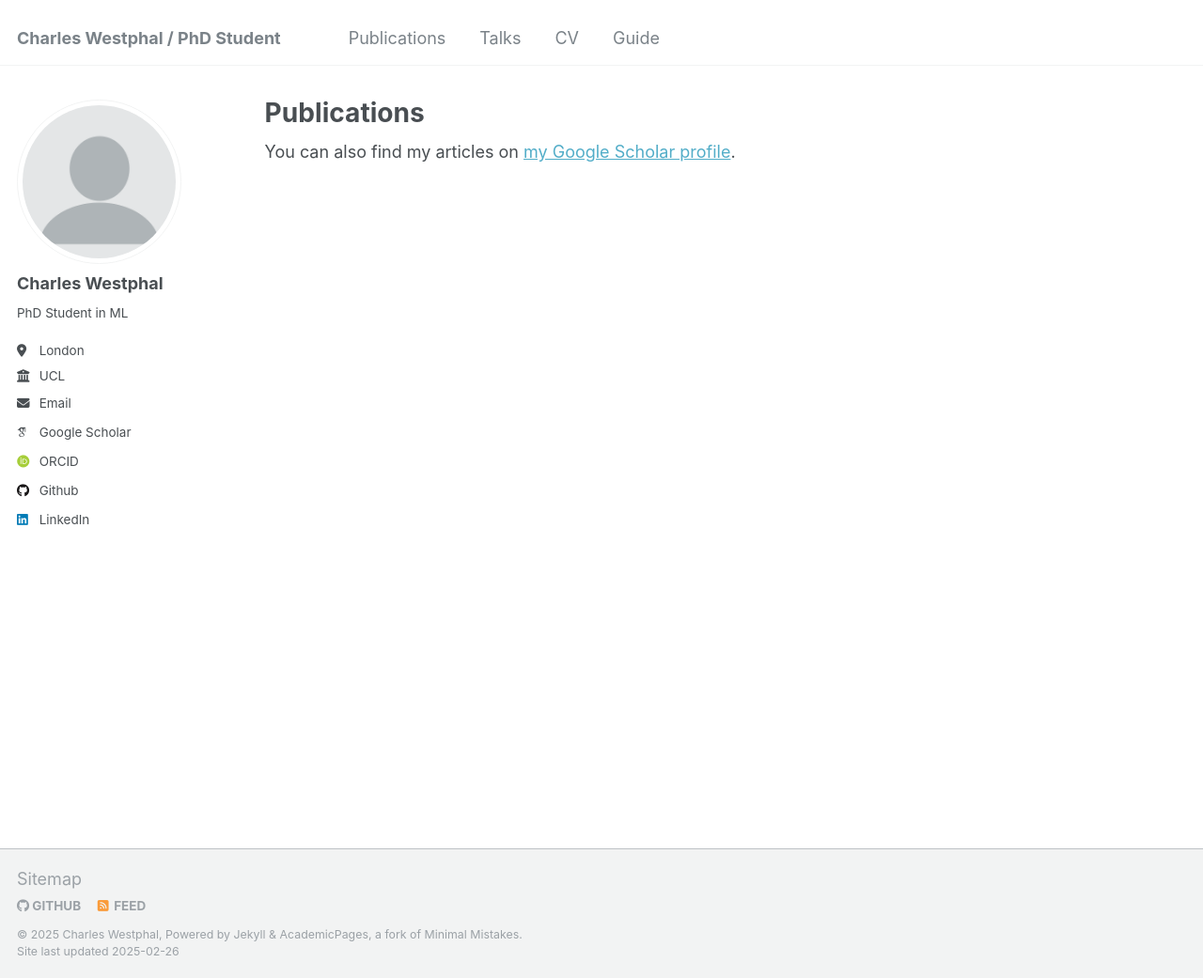
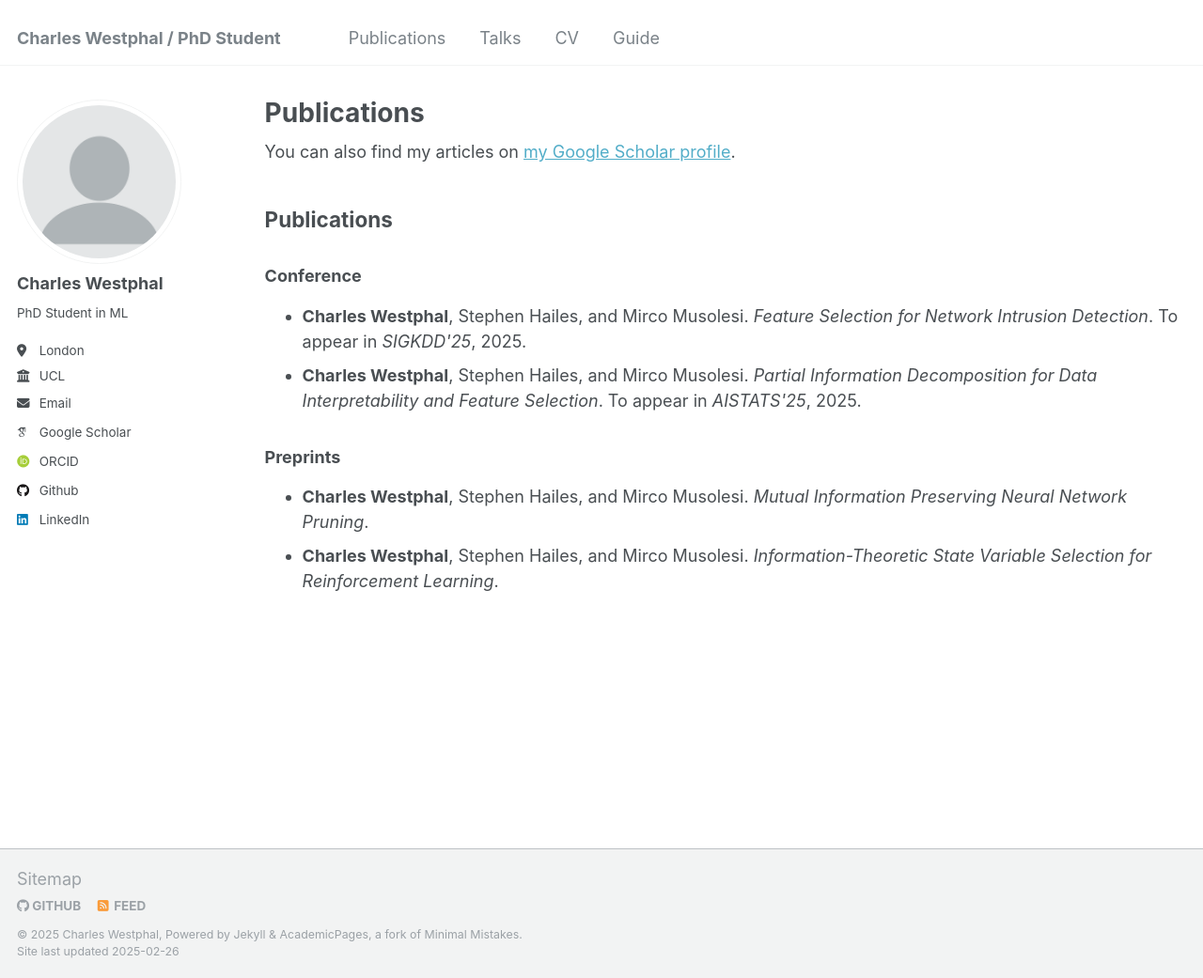
Before and after one commit to c-s-westphal/c-s-westphal.github.io, a Jekyll site: the page built from _pages/publications.html, in a window 1280 px wide and 1041 px high. Shown: the whole window at 94% size. Built offline with Jekyll 4.4.1, drawn with Linux system fonts in a browser that asks for light colours; some web fonts are replaced.

Commit message:
Update publications.html

```diff
--- a/_pages/publications.html
+++ b/_pages/publications.html
@@ -6,28 +6,23 @@ author_profile: true
 ---
 
 {% if site.author.googlescholar %}
-  <div class="wordwrap">You can also find my articles on <a href="{{site.author.googlescholar}}">my Google Scholar profile</a>.</div>
+  <div class="wordwrap">You can also find my articles on <a href="{{ site.author.googlescholar }}">my Google Scholar profile</a>.</div>
 {% endif %}
 
 {% include base_path %}
 
-<!-- New style rendering if publication categories are defined -->
-{% if site.publication_category %}
-  {% for category in site.publication_category  %}
-    {% assign title_shown = false %}
-    {% for post in site.publications reversed %}
-      {% if post.category != category[0] %}
-        {% continue %}
-      {% endif %}
-      {% unless title_shown %}
-        <h2>{{ category[1].title }}</h2><hr />
-        {% assign title_shown = true %}
-      {% endunless %}
-      {% include archive-single.html %}
-    {% endfor %}
-  {% endfor %}
-{% else %}
-  {% for post in site.publications reversed %}
-    {% include archive-single.html %}
-  {% endfor %}
-{% endif %}
+<section>
+  <h2>Publications</h2>
+
+  <h3>Conference</h3>
+  <ul>
+    <li><strong>Charles Westphal</strong>, Stephen Hailes, and Mirco Musolesi. <em>Feature Selection for Network Intrusion Detection</em>. To appear in <em>SIGKDD'25</em>, 2025.</li>
+    <li><strong>Charles Westphal</strong>, Stephen Hailes, and Mirco Musolesi. <em>Partial Information Decomposition for Data Interpretability and Feature Selection</em>. To appear in <em>AISTATS'25</em>, 2025.</li>
+  </ul>
+
+  <h3>Preprints</h3>
+  <ul>
+    <li><strong>Charles Westphal</strong>, Stephen Hailes, and Mirco Musolesi. <em>Mutual Information Preserving Neural Network Pruning</em>.</li>
+    <li><strong>Charles Westphal</strong>, Stephen Hailes, and Mirco Musolesi. <em>Information-Theoretic State Variable Selection for Reinforcement Learning</em>.</li>
+  </ul>
+</section>
```
